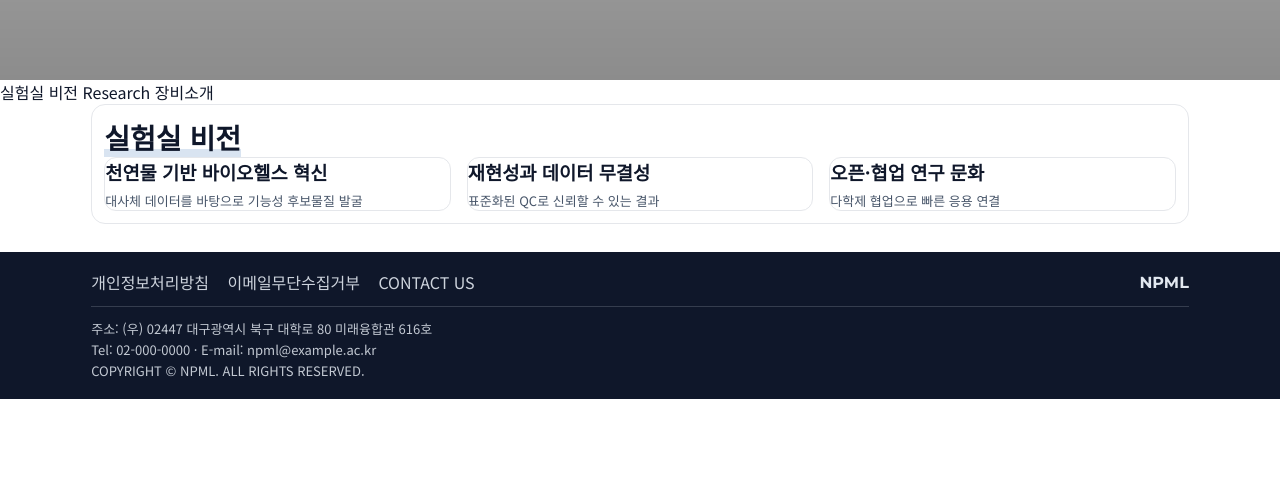
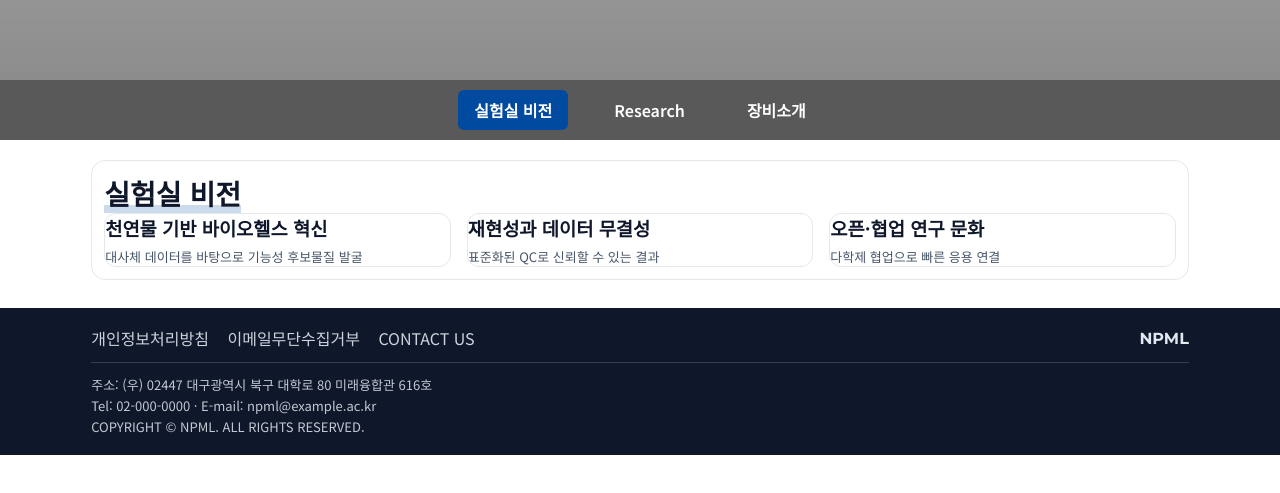
Before and after one commit to npmlnpml2024-ctrl/npml, a plain HTML site: page about.html in a window 1280 px wide. Shown: the part 217-710 px from the top of the page. Drawn offline with Linux system fonts and the light colour scheme.

Commit message:
Update about.css

```diff
--- a/about.css
+++ b/about.css
@@ -1,71 +1,45 @@
 /* ==========================================================================
-   about.css — About 전용 (배너와 자연스럽게 연결된 subtabs)
+   about.css — About 전용 (검은 반투명 바 스타일)
    ========================================================================== */
 
-/* 0) 유틸 */
 [hidden]{ display:none !important; }
 
-/* 1) 카드 그리드(비전/장비 공통) */
+/* 카드 그리드 */
 .cards-eq{ display:grid; grid-template-columns:repeat(3,1fr); gap:16px; }
 @media (max-width:980px){ .cards-eq{ grid-template-columns:repeat(2,1fr); } }
 @media (max-width:640px){ .cards-eq{ grid-template-columns:1fr; } }
 
-/* 2) 앵커 보정 */
-#vision, #research, #equipment{ scroll-margin-top:96px; }
-:target .head h2{ box-shadow: inset 0 -8px 0 rgba(0,74,159,.15); }
+/* 앵커 보정 */
+#vision, #research, #equipment{ scroll-margin-top:100px; }
+:target .head h2{ box-shadow: inset 0 -8px 0 rgba(0,74,159,.2); }
 
-/* 3) 배너 밑 subtabs */
-.subtabs{
-  position: sticky;
+/* 🔥 배너 밑 전체 검은 바 */
+.subtabs-bar{
+  position:sticky;
   top:56px;
   z-index:60;
 
-  width:100vw;
-  margin-left:calc(50% - 50vw);
-  margin-right:calc(50% - 50vw);
-
-  /* 배너 아래에 딱 붙도록 */
-  margin-top:0;
-  border-top:0;
-  border-bottom:1px solid rgba(229,231,235,.65);
-
-  background:rgba(255,255,255,.50);
-  backdrop-filter:saturate(120%) blur(8px);
-
-  display:grid;
-  grid-template-columns:repeat(3,1fr);
-  gap:8px;
-  padding:8px 12px;
-  box-shadow:0 -12px 18px -12px rgba(0,0,0,.25) inset;
+  width:100%;
+  background:rgba(0,0,0,0.65);
+  display:flex;
+  justify-content:center;
+  gap:30px;
+  padding:10px 0;
 }
 
-/* 버튼 */
-.subtabs a{
-  display:flex; align-items:center; justify-content:center;
-  height:44px; padding:0 12px;
-  font-weight:700; color:#0f172a; text-decoration:none;
-  border:1px solid rgba(229,231,235,.9);
-  border-radius:10px;
-  background:rgba(255,255,255,.85);
-  transition:all .15s ease;
+/* 메뉴 버튼 */
+.subtabs-bar a{
+  color:#fff;
+  font-weight:700;
+  padding:8px 16px;
+  border-radius:6px;
+  transition:all .2s;
 }
-.subtabs a:hover{
-  background:#fff;
-  border-color:var(--brand);
-  box-shadow:0 4px 12px rgba(0,0,0,.08);
-}
-.subtabs a[aria-selected="true"]{
+.subtabs-bar a:hover{ background:rgba(255,255,255,0.15); }
+.subtabs-bar a[aria-selected="true"]{
+  background:var(--brand);
   color:#fff;
-  background:linear-gradient(135deg,var(--brand),#2563eb);
-  border-color:transparent;
-  box-shadow:0 6px 18px rgba(0,74,159,.25);
 }
 
-/* 4) wrap 여백 제거 */
-.wrap{ margin-top:0; }
-
-/* 5) 모바일 대응 */
-@media (max-width:700px){
-  .subtabs{ grid-template-columns:1fr; gap:6px; }
-  .subtabs a{ height:auto; line-height:40px; }
-}
+/* wrap 여백 */
+.wrap{ margin-top:20px; }
```
